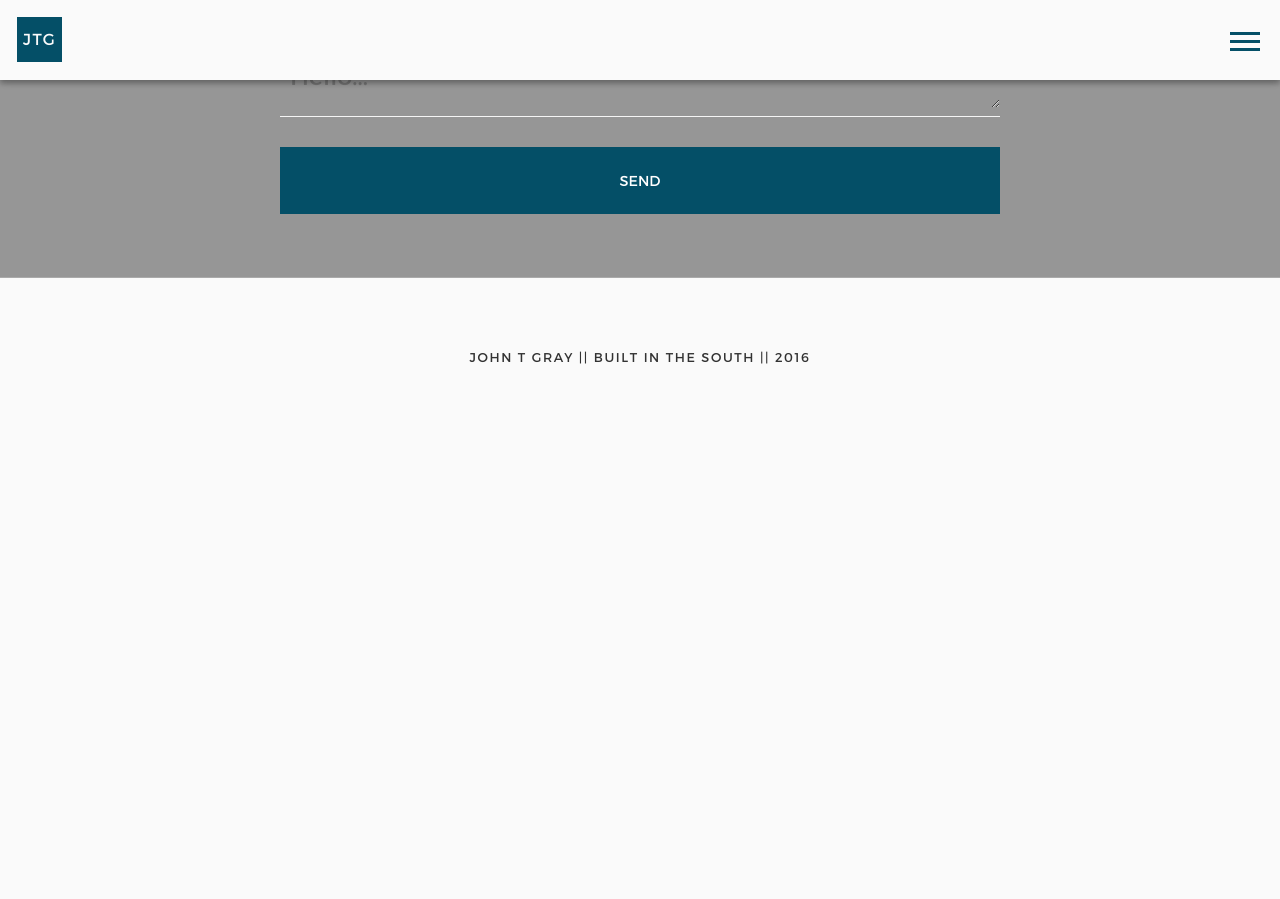
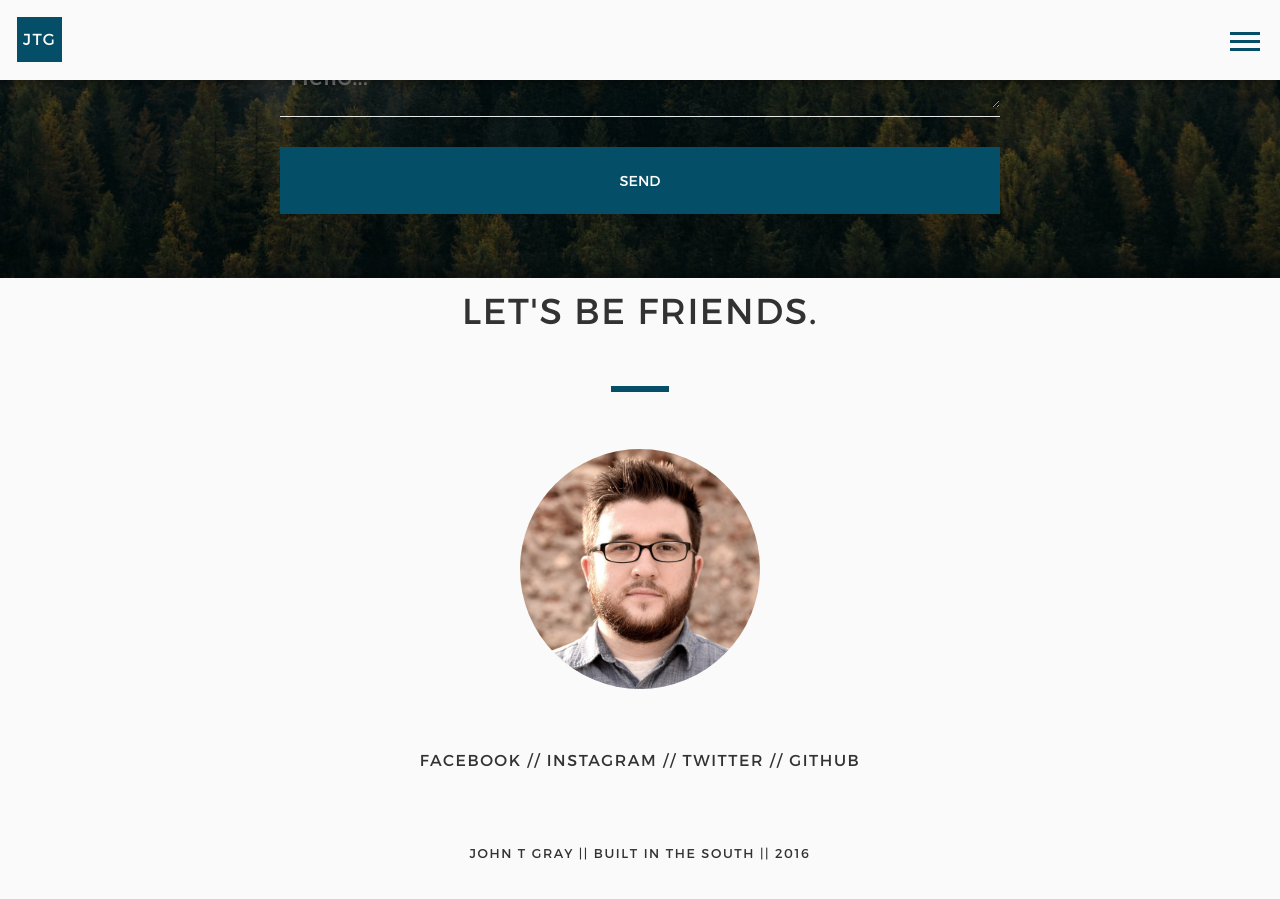
Before and after one commit to jtgry/personal-blog-old, a Jekyll site: the page built from index.html, in a window 1280 px wide and 900 px high, scrolled down 4837 px. Built offline with Jekyll 4.4.1, drawn with Linux system fonts in a browser that asks for light colours; nearby versions of some CDN libraries; before the commit the page ends 5239 px from its top, so only the background shows below that.

Commit message:
Updated '/index.html' via CloudCannon

```diff
--- a/thanks/index-copy.html
+++ b/index.html
@@ -52,3 +52,20 @@
   {% endfor %}
 </section>
 {% include contact-form.html %}
+<section>
+  <div class="text-center">
+    <h2 class="footer-title 1">Let's be friends.</h2>
+    <hr class="content-block-hr 2">
+    <img class="me 3" src="/images/me.jpg" />
+    <ul class="social-links 3">
+      <li><a href="//facebook.com/tgray.it">FACEBOOK</a></li>
+      <li>//</li>
+      <li><a href="//instagram.com/jtgry">INSTAGRAM</a></li>
+      <li>//</li>
+      <li><a href="//twitter.com/jtgry">TWITTER</a></li>
+      <li>//</li>
+      <li><a href="//github.com/jtgry">GITHUB</a></li>
+    </ul>
+    <small class="copyright">JOHN T GRAY || BUILT IN THE SOUTH || 2016</small>
+  </div>
+</section>
```
